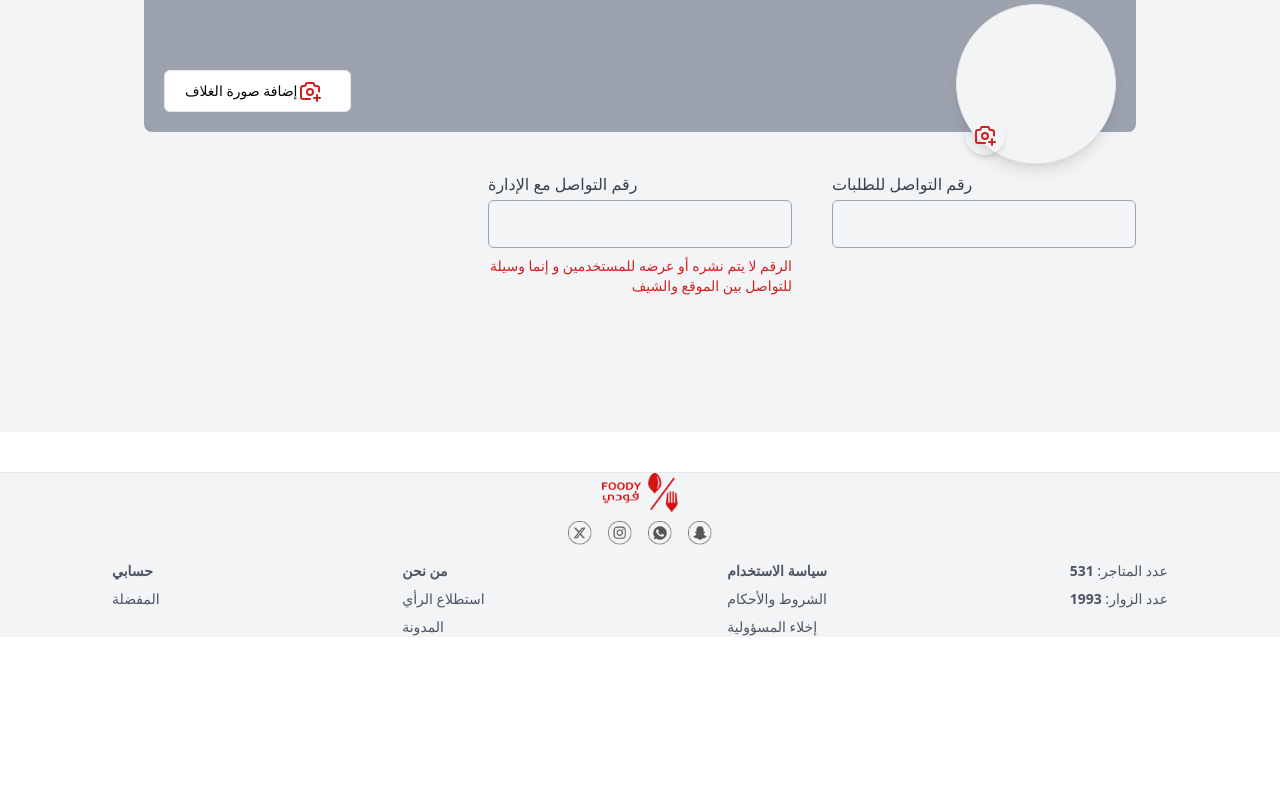
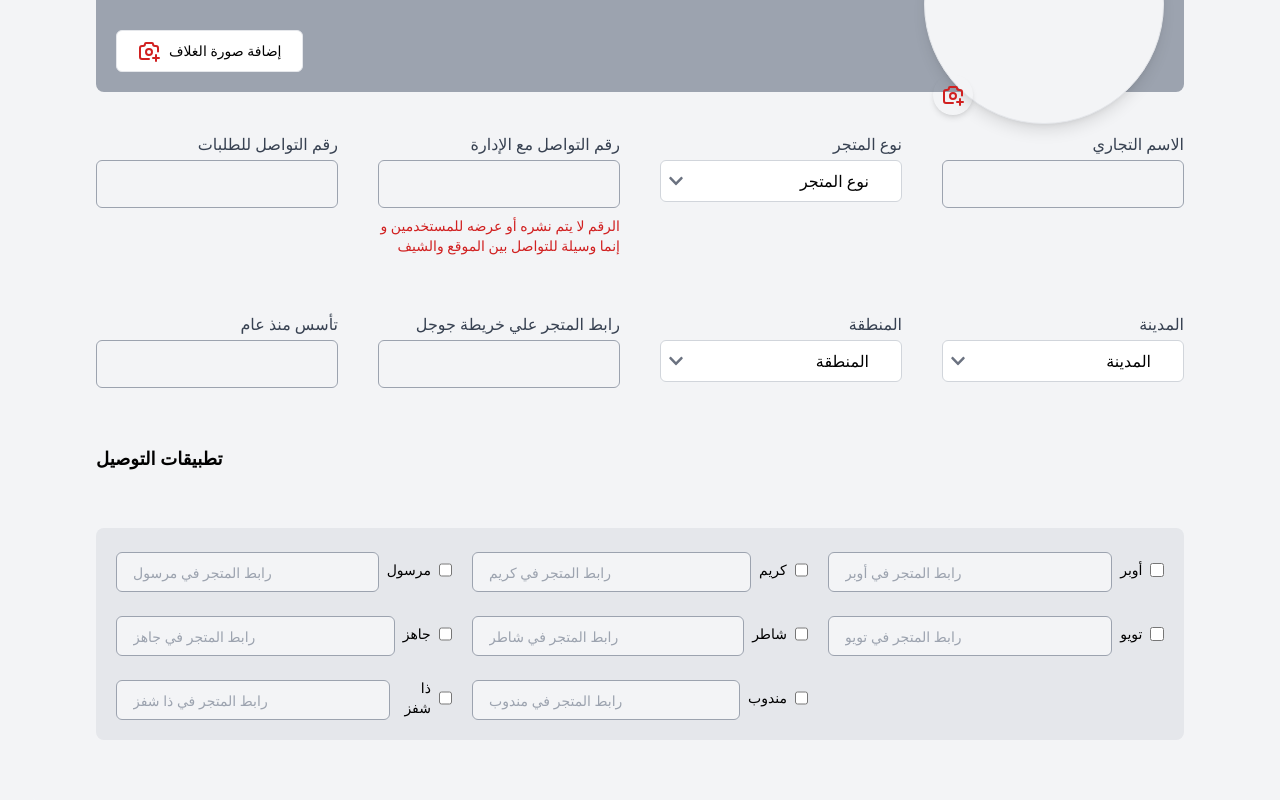
Before and after one commit to Foody-site/Foody-Website, a React (Vite) app: page /add-store in a window 1280 px wide. Shown: the part 440-1240 px from the top of the page. Before the commit the page ends 1117 px from the top, so only its background shows below. Built offline with nearby package versions, Linux system fonts and the light colour scheme; sample sign-in values are in the browser's storage.

Commit message:
`Added new input fields and components to Add_Store page`

```diff
--- /dev/null
+++ b/src/components/shared/inputs/DeliveryApps.jsx
@@ -0,0 +1,38 @@
+import React from "react";
+import Inputs from "./Inputs";
+
+const DeliveryApps = () => {
+  const apps = [
+    { id: "mrsool", name: "مرسول" },
+    { id: "careem", name: "كريم" },
+    { id: "ubereats", name: "أوبر" },
+    { id: "jahez", name: "جاهز" },
+    { id: "shater", name: "شاطر" },
+    { id: "toyou", name: "تويو" },
+    { id: "thechefz", name: "ذا شفز" },
+    { id: "mandob", name: "مندوب" },
+  ];
+
+  return (
+    <>
+      <h3 className="text-lg font-bold mb-4">تطبيقات التوصيل</h3>
+      <div className="bg-gray-200 p-5 rounded-lg text-right">
+        <div className="grid grid-cols-1 md:grid-cols-3 gap-5">
+          {apps.map((app) => (
+            <div key={app.id} className="flex items-center gap-2">
+              <Inputs
+                type="text"
+                placeholder={`رابط المتجر في ${app.name}`}
+                className="flex-1 h-10 rounded px-3 border border-gray-300 text-sm"
+              />
+              <label className="text-sm">{app.name}</label>
+              <input type="checkbox" className="w-4 h-4" />
+            </div>
+          ))}
+        </div>
+      </div>
+    </>
+  );
+};
+
+export default DeliveryApps;
--- a/src/components/shared/inputs/Inputs.jsx
+++ b/src/components/shared/inputs/Inputs.jsx
@@ -10,6 +10,7 @@ const Inputs = ({
   Icon_2,
   value,
   onChange,
+  placeholder,
 }) => {
   const [showPassword, setShowPassword] = useState(false);
   const isPassword = type === "password";
@@ -26,6 +27,7 @@ const Inputs = ({
           type={isPassword && showPassword ? "text" : type}
           value={value}
           onChange={onChange}
+          placeholder={placeholder}
           className={`w-full px-4 py-3 border border-gray-400 rounded-md bg-gray-100 focus:outline-none focus:ring-2 focus:ring-hover_primary-1 ${className}`}
         />
         {isPassword ? (
--- a/src/index.css
+++ b/src/index.css
@@ -10,5 +10,5 @@ body{
     padding: 0;
     margin: 0;
     box-sizing: border-box;
-    direction: rtl;
+    /*direction: rtl;*/
 }
--- a/src/pages/Add_Store/Add_Store.jsx
+++ b/src/pages/Add_Store/Add_Store.jsx
@@ -1,6 +1,8 @@
 import React, { useState } from "react";
 import { TbCameraPlus } from "react-icons/tb";
 import Inputs from "../../components/shared/inputs/Inputs";
+import SelectInput from "../../components/shared/inputs/SelectInput";
+import DeliveryApps from "../../components/shared/inputs/DeliveryApps";
 
 const Add_Store = () => {
   // Form images
@@ -27,7 +29,7 @@ const Add_Store = () => {
   return (
     <div className="flex flex-col min-h-screen bg-gray-100">
       <div className="flex-grow flex justify-center items-center px-8 py-8">
-        <div className="w-full max-w-[70rem] p-16 bg-gray-100 rounded-xl ">
+        <div className="w-full max-w-[90rem] p-16 bg-gray-100 rounded-xl ">
           <h2 className="text-3xl font-bold text-center text-gray-700 mb-10">
             إضافة متجر جديد{" "}
           </h2>
@@ -56,7 +58,7 @@ const Add_Store = () => {
               </label>
             </div>
 
-            <div className="absolute -bottom-8 right-5 w-40 h-40 bg-gray-100 rounded-full border flex justify-center items-center shadow-lg">
+            <div className="absolute -bottom-8 right-5 w-60 h-60 bg-gray-100 rounded-full border flex justify-center items-center shadow-lg">
               {profilePicture && (
                 <img
                   src={URL.createObjectURL(profilePicture)}
@@ -80,7 +82,7 @@ const Add_Store = () => {
             </div>
           </div>
           <form className="space-y-14 mx-auto max-w-full">
-            <div className="grid grid-cols-1 md:grid-cols-3 gap-x-10 gap-y-10 text-right">
+            <div className="grid grid-cols-1 md:grid-cols-4 gap-x-10 gap-y-10 text-right">
               <Inputs
                 name="deliveryPhone"
                 label="رقم التواصل للطلبات"
@@ -99,7 +101,66 @@ const Add_Store = () => {
                   الموقع والشيف{" "}
                 </p>
               </div>
+              <SelectInput
+                name="type"
+                label="نوع المتجر"
+                className="w-full h-12 px-6 text-xl py-4"
+                options={[
+                  { value: "restaurant", label: "مطعم" },
+                  { value: "patisserie", label: "معجنات" },
+                  { value: "health", label: "صحي" },
+                  { value: "icecream", label: "ايس كريم" },
+                ]}
+              />
+              <Inputs
+                name="name"
+                label="الاسم التجاري"
+                type="text"
+                className="w-full h-12 px-6 text-xl py-4"
+              />
             </div>
+            <div className="grid grid-cols-1 md:grid-cols-4 gap-x-10 gap-y-10 text-right">
+              <Inputs
+                name="since"
+                label="تأسس منذ عام"
+                type="text"
+                className="w-full h-12 px-6 text-xl py-4"
+              />
+
+              <Inputs
+                name="mapLink"
+                label="رابط المتجر علي خريطة جوجل"
+                type="text"
+                className="w-full h-12 px-6 text-xl py-4"
+              />
+              <SelectInput
+                name="region"
+                label="المنطقة"
+                className="w-full h-12 px-6 text-xl py-4"
+                options={[
+                  { value: "Riyadh", label: "الرياض" },
+                  { value: "Mecca", label: "مكة المكرمة" },
+                  { value: "Eastern", label: "الشرقية" },
+                  { value: "Medina", label: "المدينة المنورة" },
+                  { value: "Asir", label: "عسير" },
+                  { value: "Al-Qassim", label: "القصيم" },
+                  { value: "Tabuk", label: "تبوك" },
+                  { value: "Hail", label: "حائل" },
+                  { value: "Northern Borders", label: "الحدود الشمالية" },
+                  { value: "Jizan", label: "جازان" },
+                  { value: "Najran", label: "نجران" },
+                  { value: "Al-Bahah", label: "الباحة" },
+                  { value: "Al-Jouf", label: "الجوف" },
+                ]}
+              />
+              <SelectInput
+                name="city"
+                label="المدينة"
+                className="w-full h-12 px-6 text-xl py-4"
+                options={[{ value: "Mecca", label: "مكة المكرمة" }]}
+              />
+            </div>
+            <DeliveryApps />
           </form>
         </div>
       </div>
```
